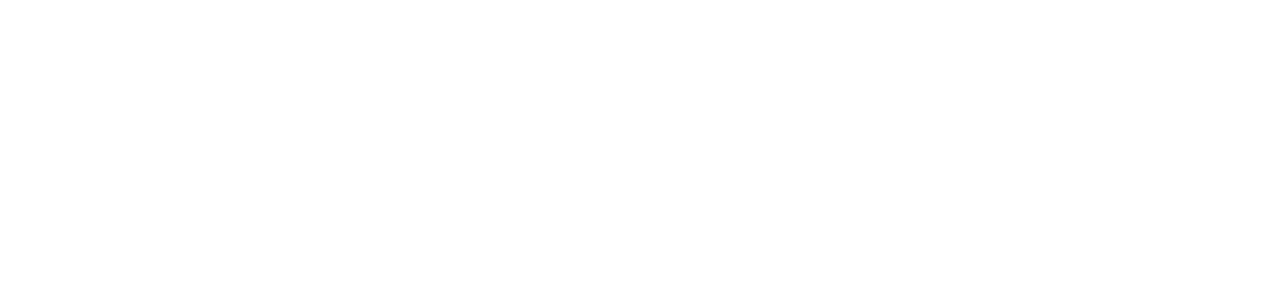
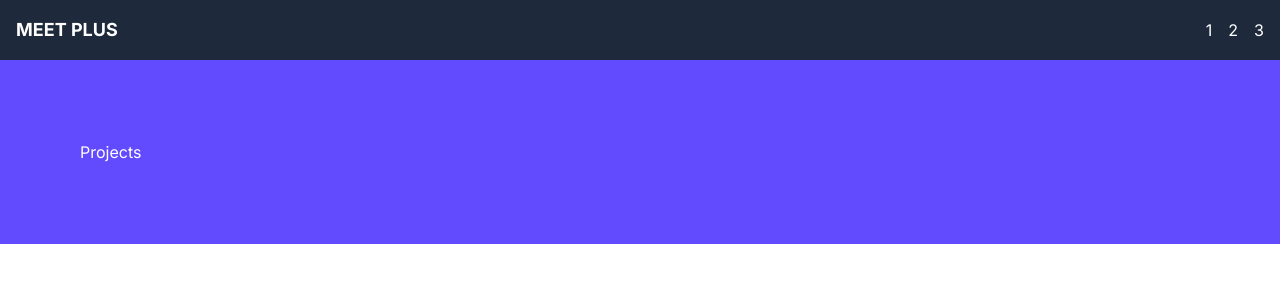
Before and after one commit to 3-RACEHORSE/FE_Admin, a Next.js app: page / in a window 1280 px wide. Shown: the top 300 px of the page. Built offline with nearby package versions, Linux system fonts and the light colour scheme.

Commit message:
feat: 탑 바텀 헤더 적용 (#1)

```diff
--- /dev/null
+++ b/src/app/(afterLogin)/page.tsx
@@ -0,0 +1,11 @@
+import Header from "@/components/layout/Header";
+import TopNav from "@/components/layout/TopNav";
+
+export default function Page() {
+  return (
+    <main>
+      <Header />
+      <TopNav />
+    </main>
+  );
+}
--- a/src/app/page.tsx
+++ /dev/null
@@ -1,5 +0,0 @@
-import Image from "next/image";
-
-export default function Home() {
-  return <main></main>;
-}
--- /dev/null
+++ b/src/components/layout/Header.tsx
@@ -0,0 +1,14 @@
+export default function Header() {
+  return (
+    <header className="bg-[#1e293B] text-white">
+      <div className="container mx-auto flex justify-between items-center p-4">
+        <div className="text-lg font-bold">MEET PLUS</div>
+        <nav className="flex space-x-4">
+          <div className="hover:underline">1</div>
+          <div className="hover:underline">2</div>
+          <div className="hover:underline">3</div>
+        </nav>
+      </div>
+    </header>
+  );
+}
--- /dev/null
+++ b/src/components/layout/TopNav.tsx
@@ -0,0 +1,9 @@
+export default function TopNav() {
+  return (
+    <nav className="bg-[#624BFF] text-white">
+      <div className="container mx-auto flex justify-between items-center p-20">
+        Projects
+      </div>
+    </nav>
+  );
+}
```
